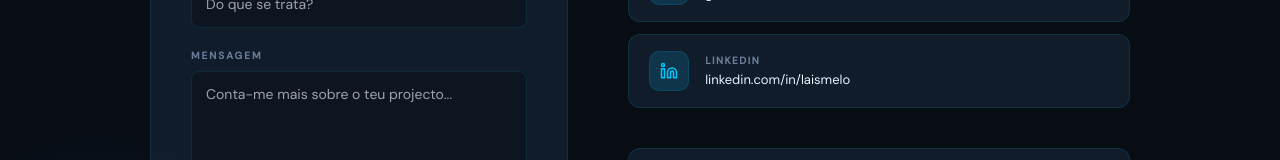
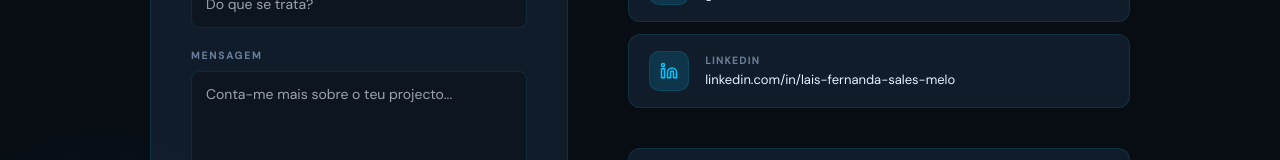
Before and after one commit to laisfernandasales/portifolio, a React (Vite) app: page /contato in a window 1280 px wide. Shown: the part 499-659 px from the top of the page. Built offline with nearby package versions, Linux system fonts and the light colour scheme; no server answers.

Commit message:
CONTINUAÇÃO

```diff
--- a/src/components/Contato/ContatoPage.jsx
+++ b/src/components/Contato/ContatoPage.jsx
@@ -64,7 +64,7 @@ function ContatoPage() {
               {[
                 { icon: <FiMail size={18} />, label: "Email", value: "laismelo.dev@gmail.com", href: "mailto:laismelo.dev@gmail.com" },
                 { icon: <FiGithub size={18} />, label: "GitHub", value: "github.com/laismelo", href: "https://github.com/laismelo" },
-                { icon: <FiLinkedin size={18} />, label: "LinkedIn", value: "linkedin.com/in/laismelo", href: "https://linkedin.com/in/laismelo" },
+                { icon: <FiLinkedin size={18} />, label: "LinkedIn", value: "linkedin.com/in/lais-fernanda-sales-melo", href: "https://www.linkedin.com/in/lais-fernanda-sales-melo/" },
               ].map(({ icon, label, value, href }) => (
                 <a key={label} href={href} target="_blank" rel="noopener noreferrer"
                   style={{ display: "flex", alignItems: "center", gap: 16, padding: "16px 20px", marginBottom: 12, background: "var(--port-card)", border: "1px solid var(--port-border)", borderRadius: 12, textDecoration: "none", transition: "all 0.25s" }}
--- a/src/components/Home/HomePage.jsx
+++ b/src/components/Home/HomePage.jsx
@@ -317,7 +317,7 @@ function HomePage() {
           <div style={{ display: "flex", gap: 16, justifyContent: "center" }}>
             {[
               { href: "https://github.com/laismelo",           label: "GitHub",   icon: <FiGithub   size={18} /> },
-              { href: "https://linkedin.com/in/laismelo",      label: "LinkedIn", icon: <FiLinkedin size={18} /> },
+              { href: "https://www.linkedin.com/in/lais-fernanda-sales-melo/", label: "LinkedIn", icon: <FiLinkedin size={18} /> },
               { href: "mailto:laismelo.dev@gmail.com",         label: "Email",    icon: <FiMail     size={18} /> },
             ].map(({ href, label, icon }) => (
               <a key={label} href={href} target="_blank" rel="noopener noreferrer" className="social-btn-port" title={label}>
```
